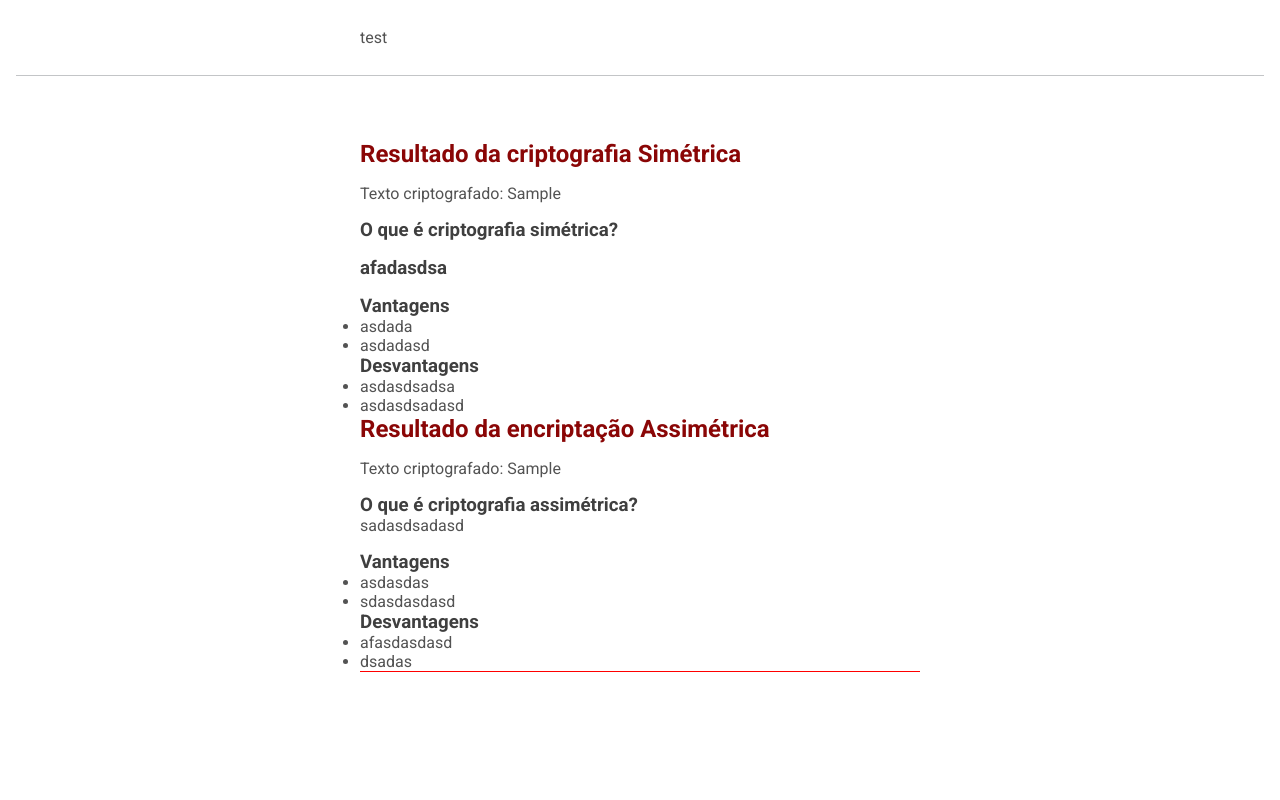
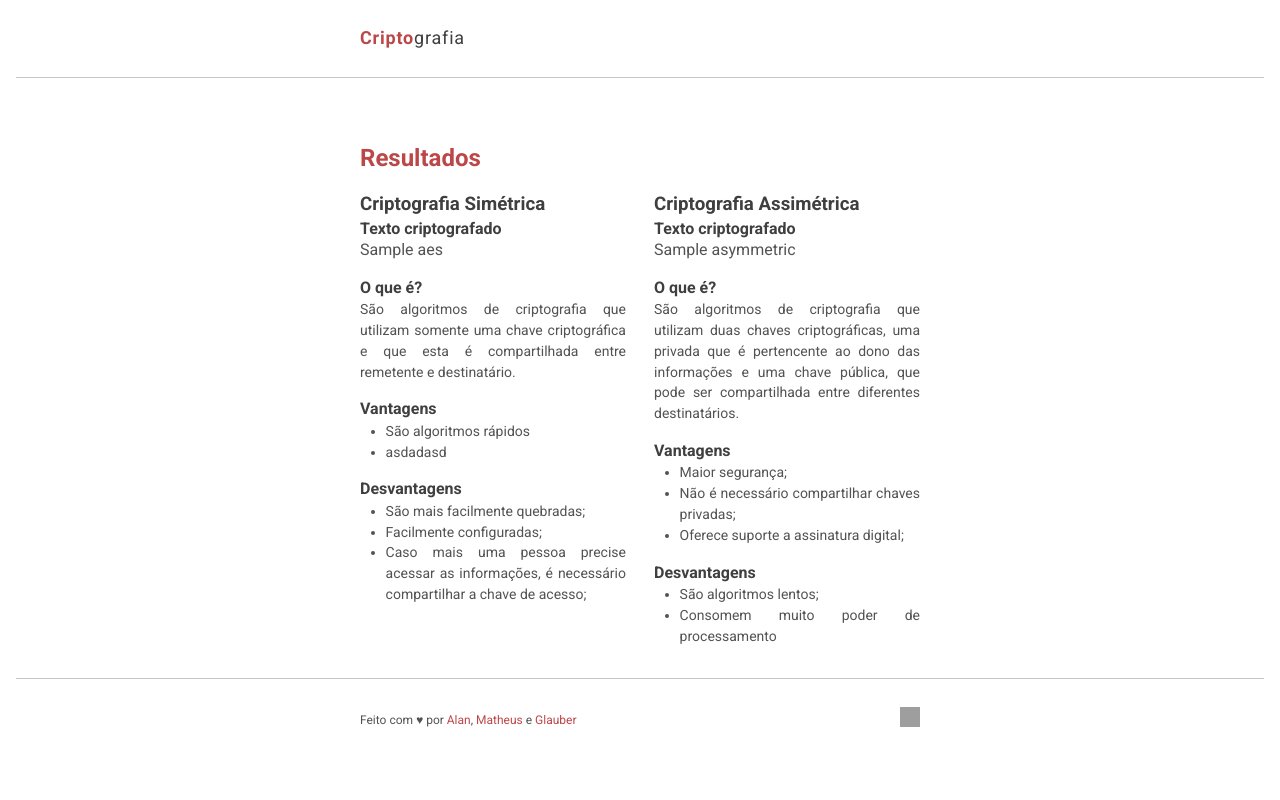
Before and after one commit to MattFerreira18/ciphers-python, a Flask app: template packages/app/src/templates/encryption-result.html in a window 1280 px wide. Run offline with Flask 2, Linux system fonts and the light colour scheme; the template is opened without the code that fills it: most values are stand-ins (such as "Sample title", 1, 10 or a date in 2020); grey boxes are pictures that could not be loaded.

Commit message:
feat: create page styles, rename packages

```diff
--- a/packages/app/src/controllers.py
+++ b/packages/app/src/controllers.py
@@ -1,6 +1,8 @@
 from flask import render_template, redirect, url_for, request
+
 from utils import hasOnlyLetters
 
+# TODO move to .env
 AES_KEY = 'CFPLGAABCDEFMKOC'
 
 def home():
@@ -10,12 +12,16 @@ def encryption_result():
   try:
     plaintext = request.form.get('plaintext')
 
-    aes_result = 'fn(plaintext, AES_KEY)'
+    if (not(plaintext)):
+      return redirect(url_for('error_page'))
+
+    # TODO
+    aes_result = 'encryptECB(plaintext, AES_KEY)'
     asymmetric_result = 'fn(plaintext)'
 
     return redirect(url_for('result', aes=aes_result, asymmetric=asymmetric_result))
   except:
-    return render_template('error.html')
+    return redirect(url_for('error_page'))
 
 def result():
   aes = request.args.get('aes')
--- /dev/null
+++ b/packages/app/src/static/styles/encryption-result.css
@@ -0,0 +1,38 @@
+.main_compare-table {
+  display: flex;
+}
+
+.main_compare-table > div {
+  width: 100%;
+}
+
+.main_compare-table > div:first-of-type {
+  margin-right: 1.75rem;
+}
+
+.main_compare-table span[role="button"] {
+  cursor: pointer;
+}
+
+.main_compare-table h4:not(:first-of-type) {
+  margin-top: 1rem;
+}
+
+.main_compare-table li {
+  margin-left: 1.6rem;
+}
+
+.main_compare-table p, .main_compare-table li {
+  font-size: 14px;
+  text-align: justify;
+}
+
+@media (max-width: 480px) {
+  .main_compare-table {
+    flex-direction: column;
+  }
+
+  .main_compare-table > div:first-of-type {
+    margin-bottom: 2rem;
+  }
+}
--- a/packages/app/src/static/styles/global.css
+++ b/packages/app/src/static/styles/global.css
@@ -6,13 +6,15 @@
 
 body {
   font-family: 'Roboto', sans-serif;
+  height: 100vh;
+  line-height: 130%;
 }
 
 body, a {
   color: #535353;
 }
 
-a, button {
+a, button, input {
   transition: 250ms;
 }
 
@@ -27,6 +29,7 @@ a:hover {
 
 h1, h2, h3, h4 {
   color: #3f3f3f;
+  line-height: 140%;
 }
 
 header {
@@ -40,33 +43,58 @@ header {
   width: 100%;
   max-width: 560px;
   margin: 0 auto;
+  letter-spacing: .8px;
+  font-size: 18px;
+}
+
+.header__container a {
+  color: #3f3f3f;
+}
+
+.header__container span {
+  color: #bc4749;
+  font-weight: 700;
 }
 
 main {
   margin: 4rem auto 0;
   max-width: 560px;
-  border-bottom: 1px solid red;
+  min-height: 60%;
+  margin-bottom: 2rem;
 }
 
 main h2 {
   margin-bottom: 1rem;
-  color: rgb(138, 6, 6);
+  color: #bc4749;
 }
 
-form input {
-  margin-bottom: 1rem;
+footer {
+  margin: 2rem 1rem 0;
+  border-top: 1px solid #c3c5c7;
+  padding: 1.75rem 0;
 }
 
-p {
-  margin-bottom: 1rem;
+footer .footer__container {
+  height: 100%;
+  width: 100%;
+  max-width: 560px;
+  margin: 0 auto;
+  display: flex;
+  align-items: center;
+  justify-content: space-between;
 }
 
-form {
-  display: flex;
-  flex-direction: column;
-  justify-content: center;
+footer p {
+  font-size: 12px;
+}
 
-  margin: 0 auto;
+footer p a {
+  color: #bc4749;
+}
+
+footer .footer__github-icon {
+  height: 20px;
+  width: 20px;
 }
 
 @media (max-width: 480px) {
--- a/packages/app/src/templates/encryption-result.html
+++ b/packages/app/src/templates/encryption-result.html
@@ -11,42 +11,100 @@
       rel="stylesheet"
     />
     <link rel="stylesheet" href="/static/styles/global.css" />
+    <link rel="stylesheet" href="/static/styles/encryption-result.css" />
     <title>Resultado da Encriptação</title>
   </head>
   <body>
     <header>
-      <div class="header__container">test</div>
+      <div class="header__container">
+        <a href="/"><span>Cripto</span>grafia</a>
+      </div>
     </header>
     <main>
-      <h2>Resultado da criptografia Simétrica</h2>
-      <p>Texto criptografado: {{ aes_result }}</p>
-      <h3>O que é criptografia simétrica?</p>
-      <p>afadasdsa</p>
-      <h3>Vantagens</h3>
+      <h2>Resultados</h2>
+      <div class="main_compare-table">
+        <div>
+          <h3>Criptografia Simétrica</h3>
+          <h4>Texto criptografado</h4>
+          <span role="button">{{ aes }}</span>
+          <h4>O que é?</h4>
+          <p>
+            São algoritmos de criptografia que utilizam somente uma chave
+            criptográfica e que esta é compartilhada entre remetente e
+            destinatário.
+          </p>
+          <h4>Vantagens</h4>
           <ul>
-        <li>asdada</li>
+            <li>São algoritmos rápidos</li>
             <li>asdadasd</li>
           </ul>
-      <h3>Desvantagens</h3>
+          <h4>Desvantagens</h4>
           <ul>
-        <li>asdasdsadsa</li>
-        <li>asdasdsadasd</li>
+            <li>São mais facilmente quebradas;</li>
+            <li>Facilmente configuradas;</li>
+            <li>Caso mais uma pessoa precise acessar as informações, é necessário compartilhar a chave de acesso;</li>
           </ul>
-      <h2>Resultado da encriptação Assimétrica</h2>
-      <p>Texto criptografado: {{ asymmetric_result }}</p>
-      <h3>O que é criptografia assimétrica?</h3>
-      <p>sadasdsadasd</p>
-      <h3>Vantagens</h3>
+        </div>
+        <div>
+          <h3>Criptografia Assimétrica</h3>
+          <h4>Texto criptografado</h4>
+          <span role="button">{{ asymmetric }}</span>
+          <h4>O que é?</h4>
+          <p>
+            São algoritmos de criptografia que utilizam duas chaves
+            criptográficas, uma privada que é pertencente ao dono das
+            informações e uma chave pública, que pode ser compartilhada entre
+            diferentes destinatários.
+          </p>
+          <h4>Vantagens</h4>
           <ul>
-        <li>asdasdas</li>
-        <li>sdasdasdasd</li>
+            <li>Maior segurança;</li>
+            <li>Não é necessário compartilhar chaves privadas;</li>
+            <li>Oferece suporte a assinatura digital;</li>
           </ul>
-      <h3>Desvantagens</h3>
+          <h4>Desvantagens</h4>
           <ul>
-        <li>afasdasdasd</li>
-        <li>dsadas</li>
+            <li>São algoritmos lentos;</li>
+            <li>Consomem muito poder de processamento</li>
           </ul>
+        </div>
+      </div>
     </main>
-    <script type="module" src="/static/scripts/index.js"></script>
+    <footer>
+      <div class="footer__container">
+        <p>
+          Feito com ♥ por
+          <a href="https://github.com/alanls1" target="_blank" rel="noreferrer"
+            >Alan</a
+          >,
+          <a
+            href="https://github.com/MattFerreira18"
+            target="_blank"
+            rel="noreferrer"
+            >Matheus</a
+          >
+          e
+          <a
+            href="https://github.com/Glauber10"
+            target="_blank"
+            rel="noreferrer"
+            >Glauber</a
+          >
+        </p>
+        <a
+          href="https://github.com/MattFerreira18/ciphers-python"
+          target="_blank"
+          rel="noreferrer"
+        >
+          <img
+            src="/static/imgs/github-icon.png"
+            alt="Ícone do Github"
+            height="20px"
+            width="20px"
+          />
+        </a>
+      </div>
+    </footer>
+    <script type="module" src="/static/scripts/index.mjs"></script>
   </body>
 </html>
```
Also changed, not shown: packages/app/src/static/styles/home.css (added, +60 -0 lines), packages/app/src/templates/error.html (+37 -2 lines), packages/app/src/templates/index.html (+64 -9 lines), packages/text_based_aes_cipher/src/__init__.py (added), packages/text_based_aes_cipher/src/constants.py (renamed from packages/text-based-aes-cipher/src/constants.py), packages/text_based_aes_cipher/src/main.py (renamed from packages/text-based-aes-cipher/src/main.py), packages/text_based_aes_cipher/src/tests.py (renamed from packages/text-based-aes-cipher/src/tests.py), packages/text_based_aes_cipher/src/utils.py (renamed from packages/text-based-aes-cipher/src/utils.py), 5 other files. Lines whose indentation alone changed are shown as unchanged.
